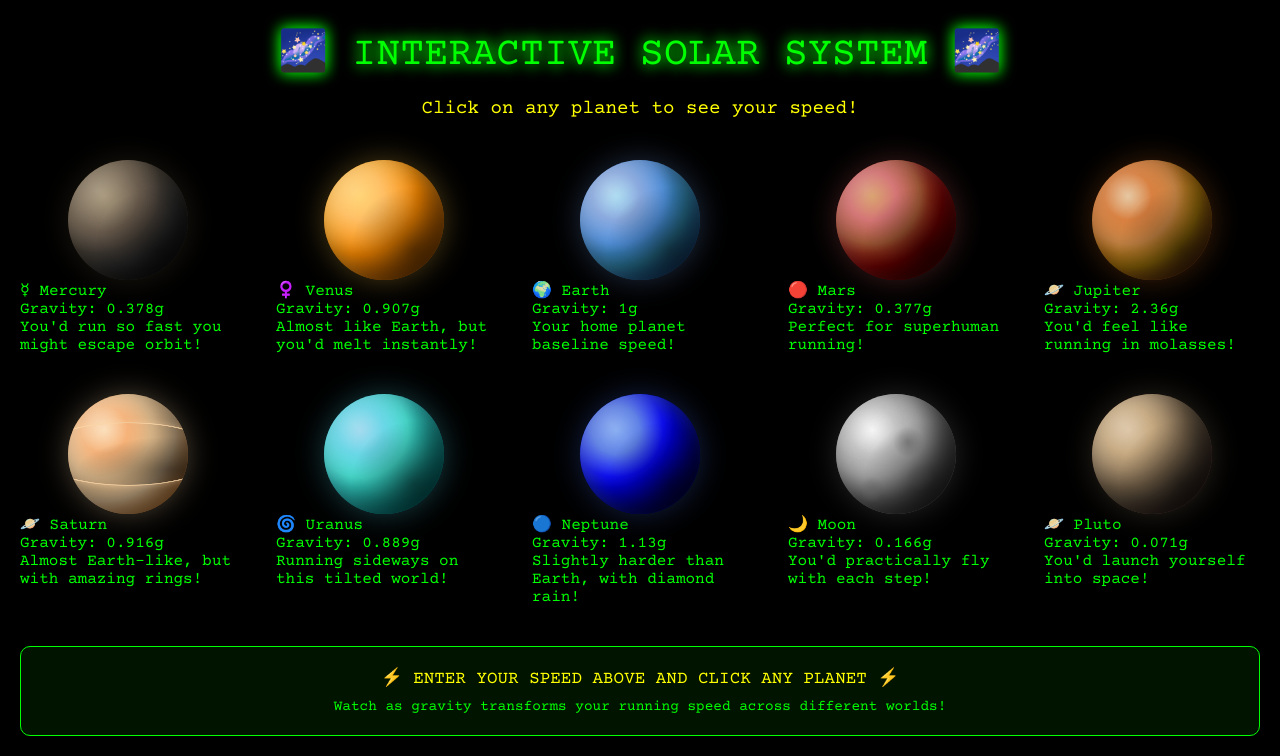
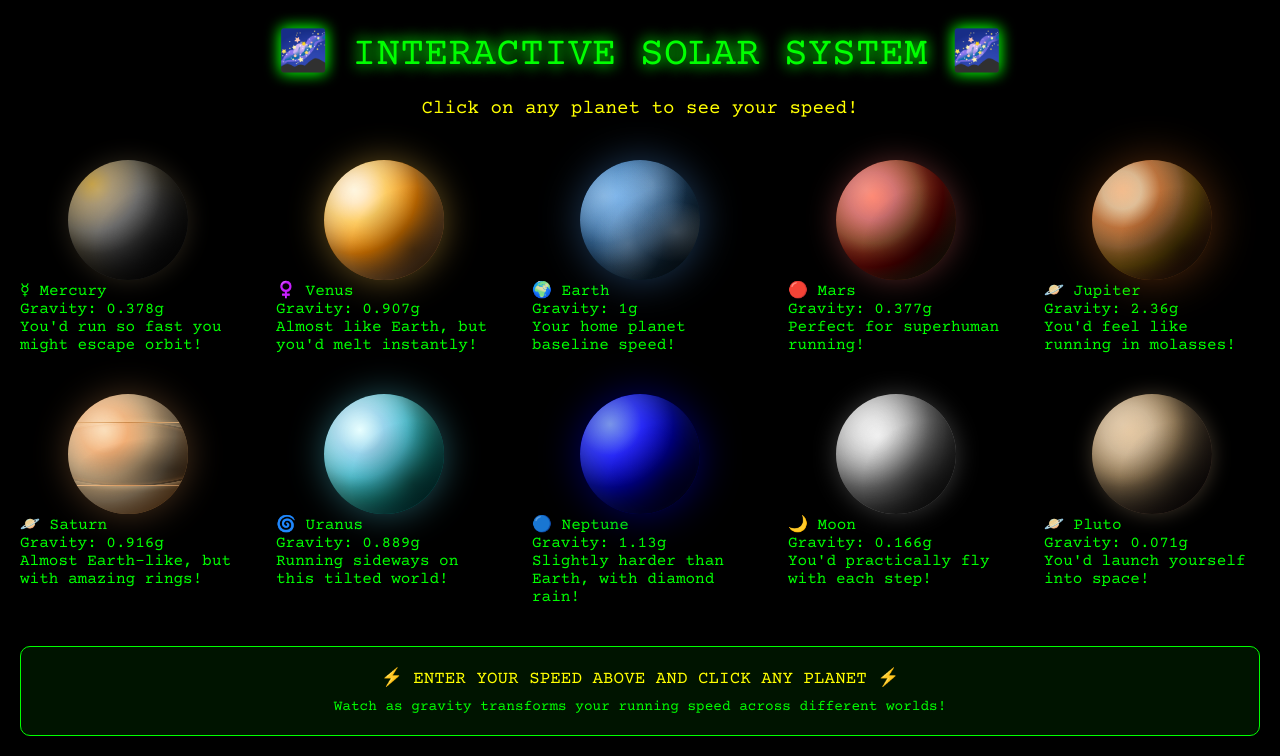
Before and after one commit to Heramb-Acharya/AstroMachine, a plain HTML site: page mystery.html in a window 1280 px wide. Shown: the part 815-1571 px from the top of the page. Drawn offline with nearby package versions, Linux system fonts and the light colour scheme.

Commit message:
Updated mystery.html

```diff
--- a/mystery.html
+++ b/mystery.html
@@ -333,7 +333,7 @@
     text-align: center;
     font-size: 2.5em;
     color: #00ff00;
-            text-shadow: 0 0 .planet20px #00ff00;
+    text-shadow: 0 0 20px #00ff00;
     margin-bottom: 20px;
     animation: glow 2s ease-in-out infinite alternate;
 }
@@ -414,57 +414,105 @@
 
 /* Individual Planet Styles - Replace all existing planet styles */
 .planet.mercury {
-    background: radial-gradient(circle at 30% 30%, #8C7853 0%, #5A4A3A 30%, #3A3A3A 60%, #1A1A1A 100%);
+    background:
+        radial-gradient(circle at 20% 20%, #B8860B 0%, #8C7853 15%, #696969 35%, #4A4A4A 55%, #2F2F2F 75%, #1C1C1C 100%),
+        radial-gradient(circle at 70% 30%, rgba(139, 69, 19, 0.3) 0%, transparent 25%),
+        radial-gradient(circle at 40% 80%, rgba(105, 105, 105, 0.4) 0%, transparent 20%);
     box-shadow:
-        inset -15px -15px 30px rgba(0, 0, 0, 0.8),
-        inset 10px 10px 20px rgba(140, 120, 83, 0.3),
-        0 0 30px rgba(140, 120, 83, 0.2);
+        inset -20px -20px 40px rgba(0, 0, 0, 0.9),
+        inset 15px 15px 30px rgba(184, 134, 11, 0.2),
+        0 0 25px rgba(140, 120, 83, 0.3);
 }
 
 .planet.venus {
-    background: radial-gradient(circle at 30% 30%, #FFC649 0%, #FFB347 20%, #FF8C00 50%, #CC6600 80%, #996600 100%);
+    background:
+        radial-gradient(circle at 25% 25%, #FFF8DC 0%, #FFE4B5 10%, #FFC649 25%, #FF8C00 50%, #CD853F 75%, #8B4513 100%),
+        radial-gradient(circle at 60% 60%, rgba(255, 255, 255, 0.3) 0%, transparent 30%),
+        linear-gradient(45deg, transparent 40%, rgba(255, 215, 0, 0.2) 50%, transparent 60%);
     box-shadow:
-        inset -15px -15px 30px rgba(0, 0, 0, 0.6),
-        inset 10px 10px 20px rgba(255, 198, 73, 0.4),
-        0 0 30px rgba(255, 198, 73, 0.3);
+        inset -18px -18px 35px rgba(0, 0, 0, 0.7),
+        inset 12px 12px 25px rgba(255, 228, 181, 0.4),
+        0 0 35px rgba(255, 198, 73, 0.4);
 }
 
 .planet.earth {
-    background: radial-gradient(circle at 30% 30%, #87CEEB 0%, #6B93D6 20%, #4A90E2 40%, #2E86AB 60%, #1A5490 80%, #0F3460 100%);
+    background:
+        /* Base ocean color */
+        radial-gradient(circle at 30% 30%, #4A90E2 0%, #2E5B8A 40%, #1A3F5C 70%, #0F2A3D 100%),
+        /* Africa and Europe */
+        radial-gradient(ellipse 25px 35px at 45% 35%, #228B22 0%, #006400 50%, transparent 70%),
+        /* North America */
+        radial-gradient(ellipse 20px 30px at 25% 25%, #32CD32 0%, #228B22 40%, transparent 60%),
+        /* South America */
+        radial-gradient(ellipse 15px 25px at 30% 55%, #228B22 0%, #006400 50%, transparent 70%),
+        /* Asia */
+        radial-gradient(ellipse 30px 20px at 65% 20%, #6B8E23 0%, #556B2F 40%, transparent 60%),
+        /* Australia */
+        radial-gradient(ellipse 12px 8px at 70% 65%, #8B4513 0%, #654321 50%, transparent 70%),
+        /* Greenland */
+        radial-gradient(ellipse 8px 12px at 35% 15%, #F0F8FF 0%, #E6E6FA 50%, transparent 70%),
+        /* Antarctica */
+        radial-gradient(ellipse 40px 15px at 50% 85%, #FFFAFA 0%, #F0F8FF 40%, transparent 60%);
     box-shadow:
-        inset -15px -15px 30px rgba(0, 0, 0, 0.6),
-        inset 10px 10px 20px rgba(107, 147, 214, 0.4),
-        0 0 30px rgba(107, 147, 214, 0.3);
+        inset -15px -15px 30px rgba(0, 0, 0, 0.7),
+        inset 10px 10px 20px rgba(74, 144, 226, 0.3),
+        0 0 40px rgba(74, 144, 226, 0.4);
 }
 
 .planet.earth::before {
-    background: radial-gradient(ellipse at 25% 25%, rgba(255, 255, 255, 0.4) 0%, transparent 50%);
+    background:
+        /* Cloud formations */
+        radial-gradient(ellipse at 20% 30%, rgba(255, 255, 255, 0.3) 0%, transparent 40%),
+        radial-gradient(ellipse at 60% 20%, rgba(255, 255, 255, 0.2) 0%, transparent 35%),
+        radial-gradient(ellipse at 80% 60%, rgba(255, 255, 255, 0.25) 0%, transparent 30%),
+        radial-gradient(ellipse at 40% 70%, rgba(255, 255, 255, 0.2) 0%, transparent 35%),
+        /* Atmospheric glow */
+        radial-gradient(ellipse at 25% 25%, rgba(135, 206, 235, 0.3) 0%, transparent 60%);
 }
 
 .planet.mars {
-    background: radial-gradient(circle at 30% 30%, #CD853F 0%, #CD5C5C 20%, #A0522D 40%, #8B0000 60%, #800000 80%, #4B0000 100%);
+    background:
+        radial-gradient(circle at 30% 30%, #FF6347 0%, #CD5C5C 20%, #A0522D 40%, #8B0000 60%, #654321 80%, #2F1B14 100%),
+        radial-gradient(circle at 65% 25%, rgba(139, 69, 19, 0.5) 0%, transparent 20%),
+        radial-gradient(circle at 25% 75%, rgba(160, 82, 45, 0.4) 0%, transparent 30%),
+        radial-gradient(circle at 80% 80%, rgba(205, 92, 92, 0.3) 0%, transparent 15%);
     box-shadow:
-        inset -15px -15px 30px rgba(0, 0, 0, 0.7),
-        inset 10px 10px 20px rgba(205, 92, 92, 0.4),
-        0 0 30px rgba(205, 92, 92, 0.3);
+        inset -20px -20px 40px rgba(0, 0, 0, 0.8),
+        inset 15px 15px 30px rgba(255, 99, 71, 0.3),
+        0 0 30px rgba(205, 92, 92, 0.4);
 }
 
 .planet.jupiter {
     background:
-        radial-gradient(circle at 30% 30%, #DEB887 0%, #D2691E 20%, #CD853F 40%, #B8860B 60%, #8B4513 80%, #654321 100%),
-        linear-gradient(0deg, transparent 35%, rgba(139, 69, 19, 0.4) 40%, rgba(139, 69, 19, 0.4) 45%, transparent 50%, transparent 55%, rgba(160, 82, 45, 0.4) 60%, rgba(160, 82, 45, 0.4) 65%, transparent 70%);
+        radial-gradient(circle at 25% 25%, #F4A460 0%, #DEB887 15%, #D2691E 30%, #CD853F 45%, #B8860B 60%, #8B4513 75%, #654321 90%, #2F1B14 100%),
+        linear-gradient(0deg,
+            rgba(139, 69, 19, 0.6) 0%, transparent 8%,
+            transparent 12%, rgba(160, 82, 45, 0.4) 20%, transparent 28%,
+            transparent 32%, rgba(210, 105, 30, 0.5) 40%, transparent 48%,
+            transparent 52%, rgba(184, 134, 11, 0.3) 60%, transparent 68%,
+            transparent 72%, rgba(139, 69, 19, 0.6) 80%, transparent 88%,
+            transparent 92%, rgba(101, 67, 33, 0.7) 100%
+        ),
+        radial-gradient(ellipse at 80% 30%, rgba(255, 140, 0, 0.4) 0%, transparent 40%);
     box-shadow:
-        inset -15px -15px 30px rgba(0, 0, 0, 0.7),
-        inset 10px 10px 20px rgba(210, 105, 30, 0.4),
-        0 0 30px rgba(210, 105, 30, 0.3);
+        inset -25px -25px 50px rgba(0, 0, 0, 0.8),
+        inset 20px 20px 40px rgba(244, 164, 96, 0.3),
+        0 0 45px rgba(210, 105, 30, 0.4);
 }
 
 .planet.saturn {
-    background: radial-gradient(circle at 30% 30%, #FAD5A5 0%, #F4A460 20%, #DEB887 40%, #D2B48C 60%, #CD853F 80%, #B8860B 100%);
+    background:
+        radial-gradient(circle at 30% 30%, #FAD5A5 0%, #F4A460 20%, #DEB887 40%, #D2B48C 60%, #CD853F 80%, #B8860B 100%),
+        linear-gradient(0deg,
+            rgba(184, 134, 11, 0.3) 0%, transparent 15%,
+            transparent 25%, rgba(222, 184, 135, 0.4) 35%, transparent 45%,
+            transparent 55%, rgba(250, 213, 165, 0.3) 65%, transparent 75%,
+            transparent 85%, rgba(205, 133, 63, 0.4) 95%, transparent 100%
+        );
     box-shadow:
-        inset -15px -15px 30px rgba(0, 0, 0, 0.6),
-        inset 10px 10px 20px rgba(250, 213, 165, 0.4),
-        0 0 30px rgba(250, 213, 165, 0.3);
+        inset -20px -20px 40px rgba(0, 0, 0, 0.7),
+        inset 15px 15px 30px rgba(250, 213, 165, 0.4),
+        0 0 35px rgba(244, 164, 96, 0.3);
 }
 
 .planet.saturn::after {
@@ -474,52 +522,68 @@
     left: 50%;
     width: 180px;
     height: 180px;
-    border: 3px solid rgba(250, 213, 165, 0.8);
+    border: 4px solid transparent;
+    border-image: linear-gradient(45deg,
+        rgba(250, 213, 165, 0.9) 0%,
+        rgba(244, 164, 96, 0.7) 25%,
+        rgba(222, 184, 135, 0.5) 50%,
+        rgba(205, 133, 63, 0.7) 75%,
+        rgba(250, 213, 165, 0.9) 100%
+    ) 1;
     border-radius: 50%;
     transform: translate(-50%, -50%) rotateX(70deg);
     pointer-events: none;
-    box-shadow: 0 0 20px rgba(250, 213, 165, 0.4);
+    box-shadow:
+        0 0 20px rgba(250, 213, 165, 0.6),
+        inset 0 0 10px rgba(244, 164, 96, 0.3);
     z-index: 4;
 }
 
 .planet.uranus {
-    background: radial-gradient(circle at 30% 30%, #87CEEB 0%, #4FD0E3 20%, #40E0D0 40%, #20B2AA 60%, #008B8B 80%, #005A5A 100%);
+    background:
+        radial-gradient(circle at 30% 30%, #E0FFFF 0%, #87CEEB 20%, #4FD0E3 40%, #20B2AA 60%, #008B8B 80%, #2F4F4F 100%),
+        radial-gradient(circle at 70% 20%, rgba(64, 224, 208, 0.4) 0%, transparent 30%),
+        radial-gradient(circle at 20% 80%, rgba(135, 206, 235, 0.3) 0%, transparent 25%);
     box-shadow:
-        inset -15px -15px 30px rgba(0, 0, 0, 0.6),
-        inset 10px 10px 20px rgba(79, 208, 227, 0.4),
-        0 0 30px rgba(79, 208, 227, 0.3);
+        inset -18px -18px 35px rgba(0, 0, 0, 0.7),
+        inset 12px 12px 25px rgba(224, 255, 255, 0.3),
+        0 0 35px rgba(79, 208, 227, 0.4);
 }
 
 .planet.neptune {
-    background: radial-gradient(circle at 30% 30%, #6495ED 0%, #4169E1 20%, #0000FF 40%, #0000CD 60%, #000080 80%, #000040 100%);
+    background:
+        radial-gradient(circle at 25% 25%, #4169E1 0%, #0000FF 25%, #0000CD 50%, #00008B 75%, #191970 100%),
+        radial-gradient(circle at 60% 40%, rgba(65, 105, 225, 0.5) 0%, transparent 30%),
+        radial-gradient(circle at 80% 70%, rgba(0, 0, 139, 0.6) 0%, transparent 20%),
+        linear-gradient(135deg, transparent 30%, rgba(70, 130, 180, 0.3) 50%, transparent 70%);
     box-shadow:
-        inset -15px -15px 30px rgba(0, 0, 0, 0.7),
-        inset 10px 10px 20px rgba(65, 105, 225, 0.4),
-        0 0 30px rgba(65, 105, 225, 0.3);
+        inset -20px -20px 40px rgba(0, 0, 0, 0.8),
+        inset 15px 15px 30px rgba(65, 105, 225, 0.3),
+        0 0 40px rgba(0, 0, 255, 0.4);
 }
 
 .planet.moon {
-    background: radial-gradient(circle at 30% 30%, #F5F5F5 0%, #C0C0C0 20%, #A9A9A9 40%, #808080 60%, #696969 80%, #2F2F2F 100%);
+    background:
+        radial-gradient(circle at 35% 35%, #F5F5F5 0%, #DCDCDC 20%, #C0C0C0 40%, #A9A9A9 60%, #696969 80%, #2F2F2F 100%),
+        radial-gradient(circle at 60% 30%, rgba(105, 105, 105, 0.8) 0%, transparent 8%),
+        radial-gradient(circle at 25% 70%, rgba(169, 169, 169, 0.6) 0%, transparent 12%),
+        radial-gradient(circle at 80% 80%, rgba(128, 128, 128, 0.7) 0%, transparent 10%),
+        radial-gradient(circle at 70% 20%, rgba(105, 105, 105, 0.5) 0%, transparent 15%);
     box-shadow:
-        inset -15px -15px 30px rgba(0, 0, 0, 0.8),
-        inset 10px 10px 20px rgba(192, 192, 192, 0.3),
-        0 0 30px rgba(192, 192, 192, 0.2);
-}
-
-/* Add crater effects for Moon */
-.planet.moon::before {
-    background: radial-gradient(ellipse at 25% 25%, rgba(255, 255, 255, 0.3) 0%, transparent 30%),
-                radial-gradient(ellipse at 60% 40%, rgba(105, 105, 105, 0.6) 0%, transparent 15%),
-                radial-gradient(ellipse at 70% 70%, rgba(105, 105, 105, 0.4) 0%, transparent 12%),
-                radial-gradient(ellipse at 30% 80%, rgba(105, 105, 105, 0.5) 0%, transparent 10%);
+        inset -25px -25px 50px rgba(0, 0, 0, 0.9),
+        inset 20px 20px 40px rgba(245, 245, 245, 0.2),
+        0 0 25px rgba(192, 192, 192, 0.3);
 }
 
 .planet.pluto {
-    background: radial-gradient(circle at 30% 30%, #D2B48C 0%, #BC9A6A 20%, #8B7355 40%, #6B5B47 60%, #5D4037 80%, #3E2723 100%);
+    background:
+        radial-gradient(circle at 30% 30%, #DEB887 0%, #D2B48C 20%, #BC9A6A 40%, #8B7355 60%, #5D4037 80%, #3E2723 100%),
+        radial-gradient(circle at 65% 25%, rgba(139, 115, 85, 0.6) 0%, transparent 25%),
+        radial-gradient(circle at 25% 75%, rgba(188, 154, 106, 0.4) 0%, transparent 20%);
     box-shadow:
-        inset -15px -15px 30px rgba(0, 0, 0, 0.8),
-        inset 10px 10px 20px rgba(210, 180, 140, 0.3),
-        0 0 30px rgba(210, 180, 140, 0.2);
+        inset -22px -22px 45px rgba(0, 0, 0, 0.9),
+        inset 18px 18px 35px rgba(222, 184, 135, 0.2),
+        0 0 20px rgba(210, 180, 140, 0.3);
 }
 
 /* Remove the rotation animation completely */
```
Lines whose indentation alone changed are shown as unchanged.
